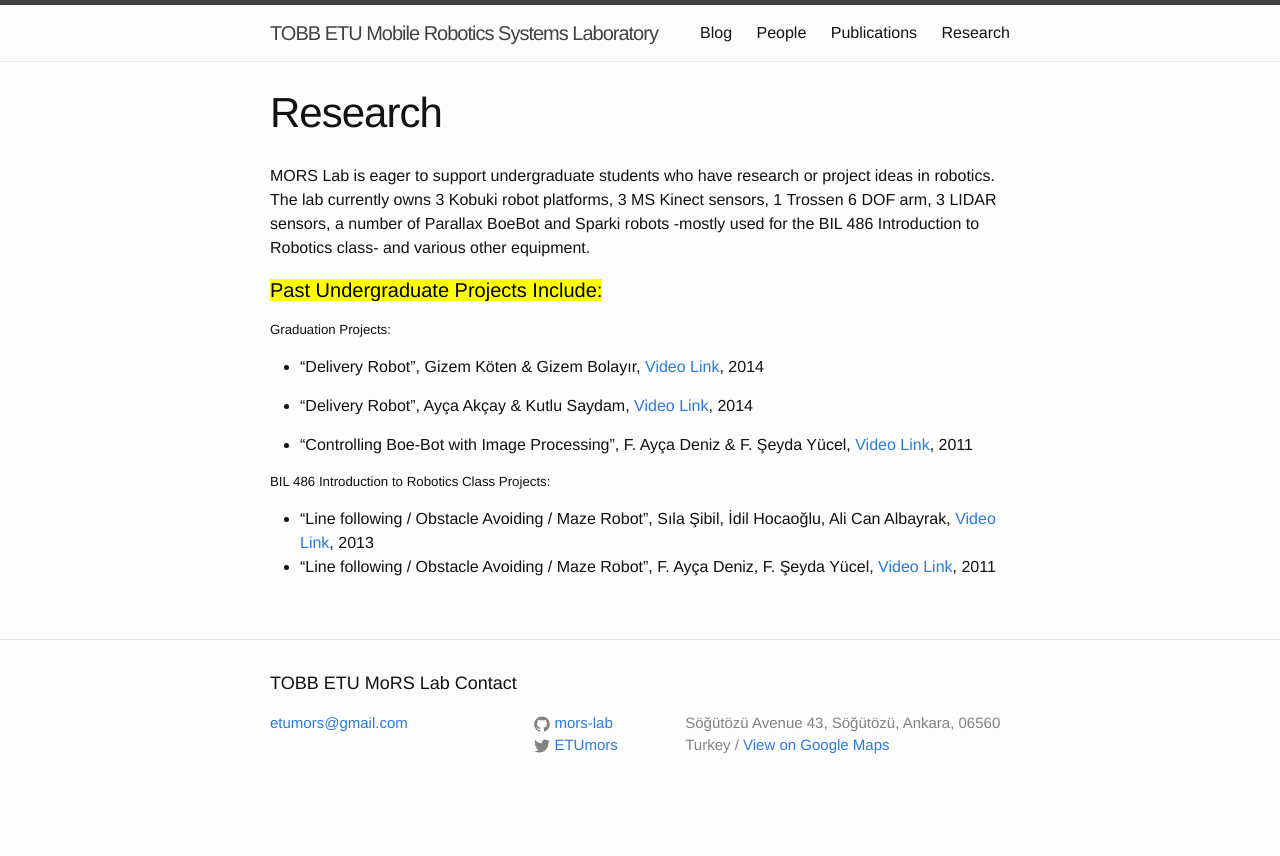
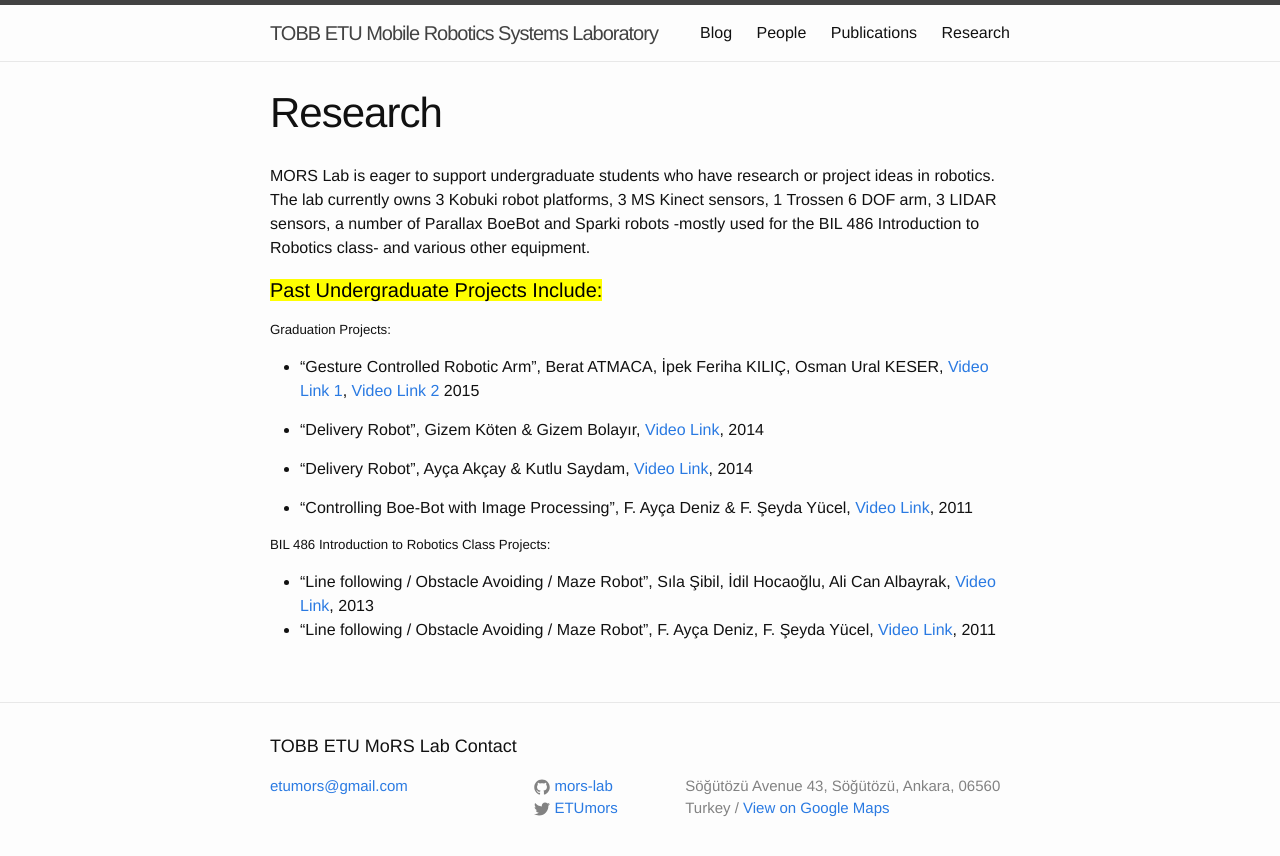
Before and after one commit to mors-lab/mors-lab.github.io, a Jekyll site: the page built from research.md, in a window 1280 px wide. Shown: the top 856 px of the page. Built offline with Jekyll 4.4.1, drawn with Linux system fonts in a browser that asks for light colours; nearby versions of some CDN libraries.

Commit message:
Added New Undergrad Research
Added robotic arm project.

```diff
--- a/research.md
+++ b/research.md
@@ -9,6 +9,8 @@
 <h4><mark>Past Undergraduate Projects Include:</mark></h4>
 
 <h5>Graduation Projects:</h5>
+
+- "Gesture Controlled Robotic Arm", Berat ATMACA, İpek Feriha KILIÇ, Osman Ural KESER, <a href="https://www.youtube.com/watch?v=EyTJPv_pgxg">Video Link 1</a>, <a href="https://www.youtube.com/watch?v=Su_mfJR7r_4">Video Link 2</a> 2015
 
 - "Delivery Robot", Gizem Köten & Gizem Bolayır, <a href="https://www.youtube.com/watch?v=ko6gb4BbinQ">Video Link</a>, 2014
 
```
